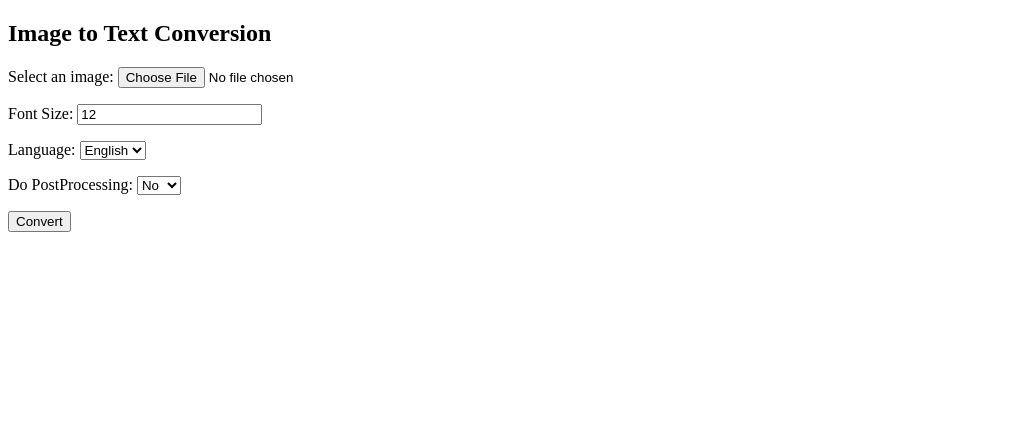
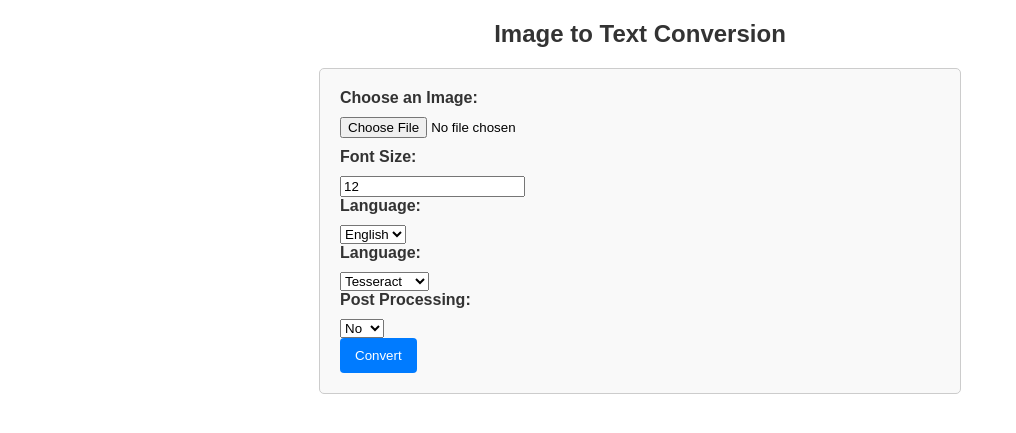
Before and after one commit to faramarzzabihi/Image2textProjectNew, a Django app: template image_converter/templates/image_converter/convert.html in a window 1280 px wide. Shown: the top 433 px of the page, without its empty margins (0-1016 px from the left). Run offline with Django 5.2, Linux system fonts and the light colour scheme; the template is opened without the code that fills it: values that come from a table or form of the project are taken from there, others are empty.

Commit message:
some changes

```diff
--- a/image_converter/forms.py
+++ b/image_converter/forms.py
@@ -1,9 +1,10 @@
-# image_converter/forms.py
+
 from django import forms
 
 class ImageToTextForm(forms.Form):
     image = forms.ImageField(label='Select an image', required=True)
     font_size = forms.IntegerField(label='Font Size', initial=12, min_value=1)
     language = forms.ChoiceField(label='Language', choices=[('eng', 'English'), ('fas', 'Farsi'), ('fas', 'Arabic')], initial='eng')
+    model=forms.ChoiceField(label='Moled', choices=[('Tesseract', 'Tesseract'), ('PadellOCR', 'PadellOCR')], initial='Tesseract')
     #forms.CharField(label='Language', initial='eng', max_length=3, help_text='ISO 639-3 language code')
-    post_processing = forms.ChoiceField(label='Do PostProcessing', choices=[('No', 'No'), ('Yes', 'Yes')], initial='No')
+    post_processing = forms.ChoiceField(label='Do SpellCorrection(It take a while to  be processed)', choices=[('No', 'No'), ('Yes', 'Yes')], initial='No')
--- a/image_converter/templates/image_converter/compare_texts.html
+++ b/image_converter/templates/image_converter/compare_texts.html
@@ -1,4 +1,3 @@
-<!-- image_to_text/templates/image_to_text/compare_texts.html -->
 
 <!DOCTYPE html>
 <html lang="en">
@@ -14,6 +13,7 @@
 
         h2 {
             color: #333;
+            text-align: center;
         }
 
         form {
@@ -57,6 +57,7 @@
         p {
             color: #333;
             margin-top: 10px;
+            text-align: center;
         }
     </style>
     <script>
@@ -74,7 +75,7 @@
 </head>
 <body>
 
-<h2>Text Comparison</h2>
+<h2 >Text Comparison</h2>
 
 <form method="post" name="textComparisonForm" onsubmit="return validateForm()">
     {% csrf_token %}
--- a/image_converter/templates/image_converter/convert.html
+++ b/image_converter/templates/image_converter/convert.html
@@ -1,17 +1,86 @@
-<!-- image_converter/templates/image_converter/convert.html -->
 <!DOCTYPE html>
-<html>
+<html lang="en">
 <head>
+    <meta charset="UTF-8">
+    <meta name="viewport" content="width=device-width, initial-scale=1.0">
     <title>Image to Text Conversion</title>
     <style>
+        body {
+            font-family: Arial, sans-serif;
+            margin: 20px;
+        }
 
+        h2 {
+            color: #333;
+            text-align: center;
+        }
+
+        form {
+            max-width: 600px;
+            margin: 20px auto;
+            padding: 20px;
+            border: 1px solid #ccc;
+            border-radius: 5px;
+            background-color: #f9f9f9;
+        }
+
+        label {
+            display: block;
+            margin-bottom: 10px;
+            color: #333;
+            font-weight: bold;
+        }
+
+        input[type="file"] {
+            margin-bottom: 10px;
+        }
+
+        button {
+            background-color: #007BFF;
+            color: white;
+            padding: 10px 15px;
+            border: none;
+            border-radius: 4px;
+            cursor: pointer;
+            transition: background-color 0.3s ease;
+        }
+
+        button:hover {
+            background-color: #0056b3;
+        }
+
+        h3 {
+            margin-top: 20px;
+            color: #333;
+        }
+
+        p {
+            color: #333;
+            margin-top: 5px;
+            margin-bottom: 5px;
+        }
     </style>
 </head>
 <body>
+
 <h2>Image to Text Conversion</h2>
-    <form method="post" enctype="multipart/form-data" action="{% url 'convert_image_to_text' %}">
+<form method="post" enctype="multipart/form-data" action="{% url 'ConvertImage2Text' %}">
     {% csrf_token %}
-        {{ form.as_p }}
+    <label for="id_image">Choose an Image:</label>
+    {{ form.image }}
+    <br>
+    <label for="id_font_size">Font Size:</label>
+    {{ form.font_size }}
+    <br>
+    <label for="id_language">Language:</label>
+    {{ form.language }}
+    <br>
+    <label for="id_language">Language:</label>
+    {{ form.model }}
+    <br>
+    <label for="id_post_processing">Post Processing:</label>
+    {{ form.post_processing }}
+    <br>
     <button type="submit">Convert</button>
 </form>
 
@@ -20,10 +89,9 @@
     <p>{{ converted_image }}</p>
     <p>Font Size: {{ font_size }}px</p>
     <p>Language: {{ language }}</p>
+    <p>Model: {{ model }}</p>
     <p>Post Processing: {{ post_processing }}</p>
 {% endif %}
 
-
-
 </body>
 </html>
--- a/image_converter/urls.py
+++ b/image_converter/urls.py
@@ -1,9 +1,7 @@
-# image_converter/urls.py
 from django.urls import path
-from .views import convert_image_to_text
-from .views import compare_texts,convert_image_to_text
+from .views import CompareTexts,ConvertImage2Text
 
 urlpatterns = [
-    path('convert_image_to_text', convert_image_to_text, name='convert_image_to_text'),
-    path('compare_texts', compare_texts, name='compare_texts'),
+    path('ConvertImage2Text', ConvertImage2Text, name='ConvertImage2Text'),
+    path('CompareTexts', CompareTexts, name='CompareTexts'),
 ]
```
Also changed, not shown: image_converter/Utils/PadellOCR.py (+18 -29 lines), image_converter/views.py (+8 -4 lines), 1 other file. Lines whose indentation alone changed are shown as unchanged.
